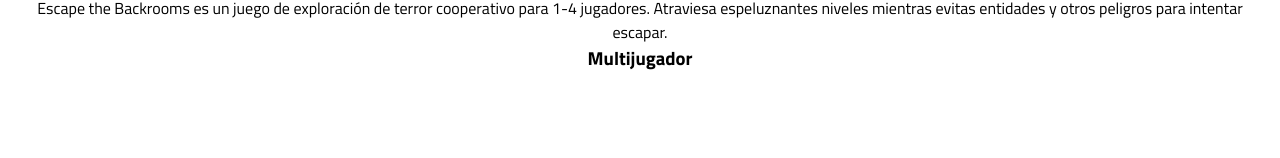
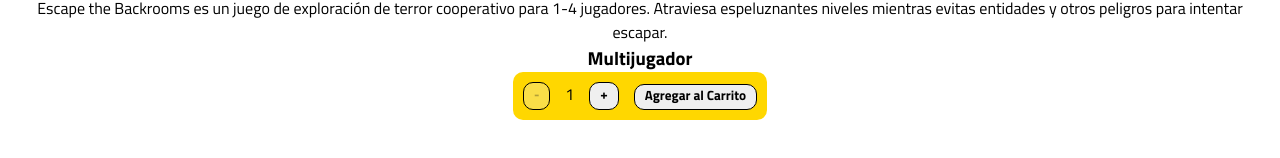
Before and after one commit to Mati-Noir/Entregas-React-Js-Coder, a React (Create React App) app: page /item/1 in a window 1280 px wide. Shown: the part 516-674 px from the top of the page. Built offline with nearby package versions, Linux system fonts and the light colour scheme.

Commit message:
Item counter agregado

```diff
--- /dev/null
+++ b/src/components/ItemCount/ItemCount.css
@@ -0,0 +1,20 @@
+.counter {
+    width: fit-content;
+    background-color: gold;
+    margin: auto;
+    padding: 10px;
+    text-align: center;
+    justify-content: center;
+    display: flex;
+    gap: 15px;
+    border-radius: 10px;
+}
+
+.counter button {
+    padding-right: 10px;
+    padding-left: 10px;
+    padding-bottom: 4px;
+    font-weight: bold;
+    border-radius: 10px;
+    border: 1px solid black;
+}
--- /dev/null
+++ b/src/components/ItemCount/ItemCount.jsx
@@ -0,0 +1,31 @@
+import './ItemCount.css';
+import React, {useEffect, useState} from 'react';
+
+export const ItemCount = ({ inicial, stock, onAdd }) => {
+    const [count, setCount] = useState(parseInt(inicial));
+
+    const quitarCantidad = () => {
+        setCount(count - 1);
+    }
+
+    const agregarCantidad = () => {
+        setCount(count + 1);
+    }
+
+    useEffect(() => {
+        setCount(parseInt(count));
+    }, [inicial])
+
+    return (
+        <div className='counter'>
+            <button disabled={count <= 1} onClick={quitarCantidad}>-</button>
+            <span>{count}</span>
+            <button disabled={count >= stock} onClick={agregarCantidad}>+</button>
+            <div>
+                <button disabled={stock <= 0} onClick={() => onAdd(count)}>Agregar al Carrito</button>
+            </div>
+        </div>
+    );
+}
+
+export default ItemCount;
--- a/src/components/ItemDetail/ItemDetail.jsx
+++ b/src/components/ItemDetail/ItemDetail.jsx
@@ -1,6 +1,13 @@
 import './ItemDetail.css';
+import React from 'react';
+import ItemCount from '../ItemCount/ItemCount';
 
 const ItemDetail = ({item}) => {
+
+  const onAdd = (cantidad) => {
+    console.log(`Agregaste al carrito ${cantidad} unidades`);
+  }
+
   return(
       <div className="estructura-detail">
               <img src={item.imagen} alt={item.nombre} />
@@ -8,6 +15,8 @@
               <h2>AR${item.precio}</h2>
               <p>{item.descripcion}</p>
               <h3>{item.categoria}</h3>
+
+              <ItemCount inicial={1} stock={10} onAdd={onAdd}/>
       </div>
   )
 }
```
